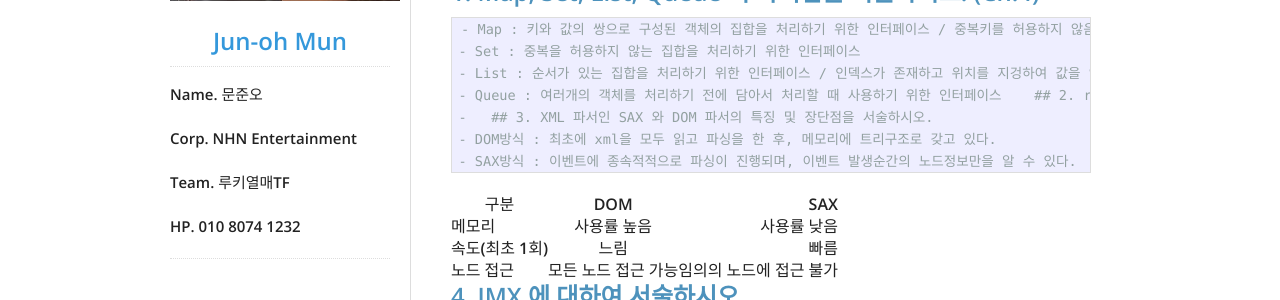
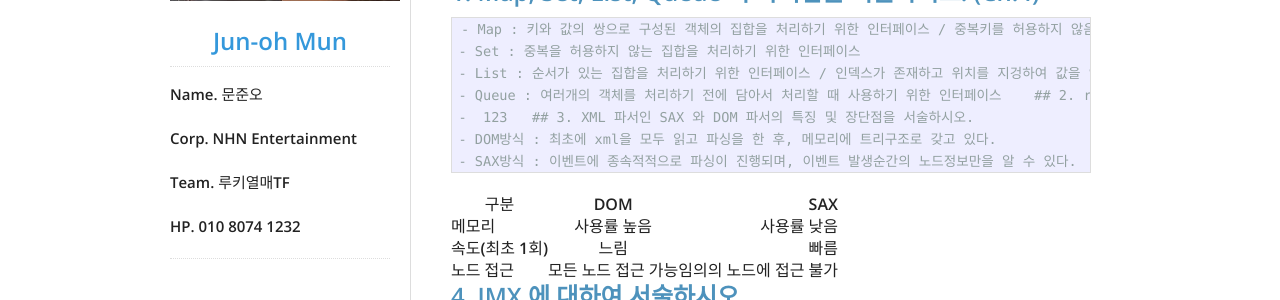
Before and after one commit to munjunoh02/munjunoh02.github.io, a Jekyll site: the page built from _posts/2017-03-05-성능.md, in a window 1280 px wide. Shown: the part 181-481 px from the top of the page. Built offline with Jekyll 4.4.1, drawn with Linux system fonts in a browser that asks for light colours; nearby versions of some CDN libraries; comment, search, counter and statistics services are not loaded.

Commit message:
performance story

```diff
--- a/_posts/2017-03-05-성능.md
+++ b/_posts/2017-03-05-성능.md
@@ -14,7 +14,7 @@ categories:
 	- List : 순서가 있는 집합을 처리하기 위한 인터페이스 / 인덱스가 존재하고 위치를 지겅하여 값을 얻을 수 있음(ArrayList 많이 사용)
 	- Queue : 여러개의 객체를 처리하기 전에 담아서 처리할 때 사용하기 위한 인터페이스
 ## 2. reflection API 를 이용하여 매개변수로 넘어온 클래스의 종류 및 메소드 목록을 출력하는 메소드를 작성하시오. (Ch.6)
-	-
+	-  123
 ## 3. XML 파서인 SAX 와 DOM 파서의 특징 및 장단점을 서술하시오.
 	- DOM방식 : 최초에 xml을 모두 읽고 파싱을 한 후, 메모리에 트리구조로 갖고 있다.
 	- SAX방식 : 이벤트에 종속적적으로 파싱이 진행되며, 이벤트 발생순간의 노드정보만을 알 수 있다.
```
